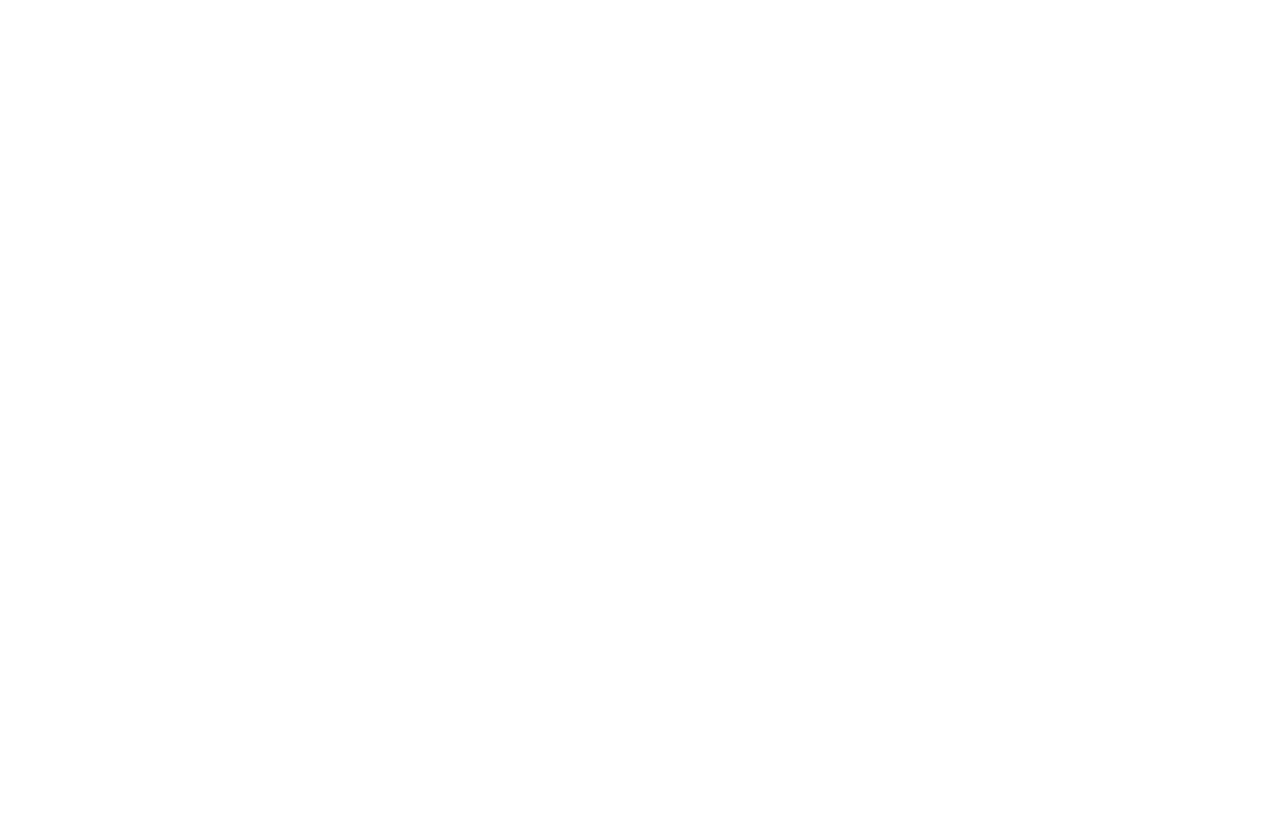
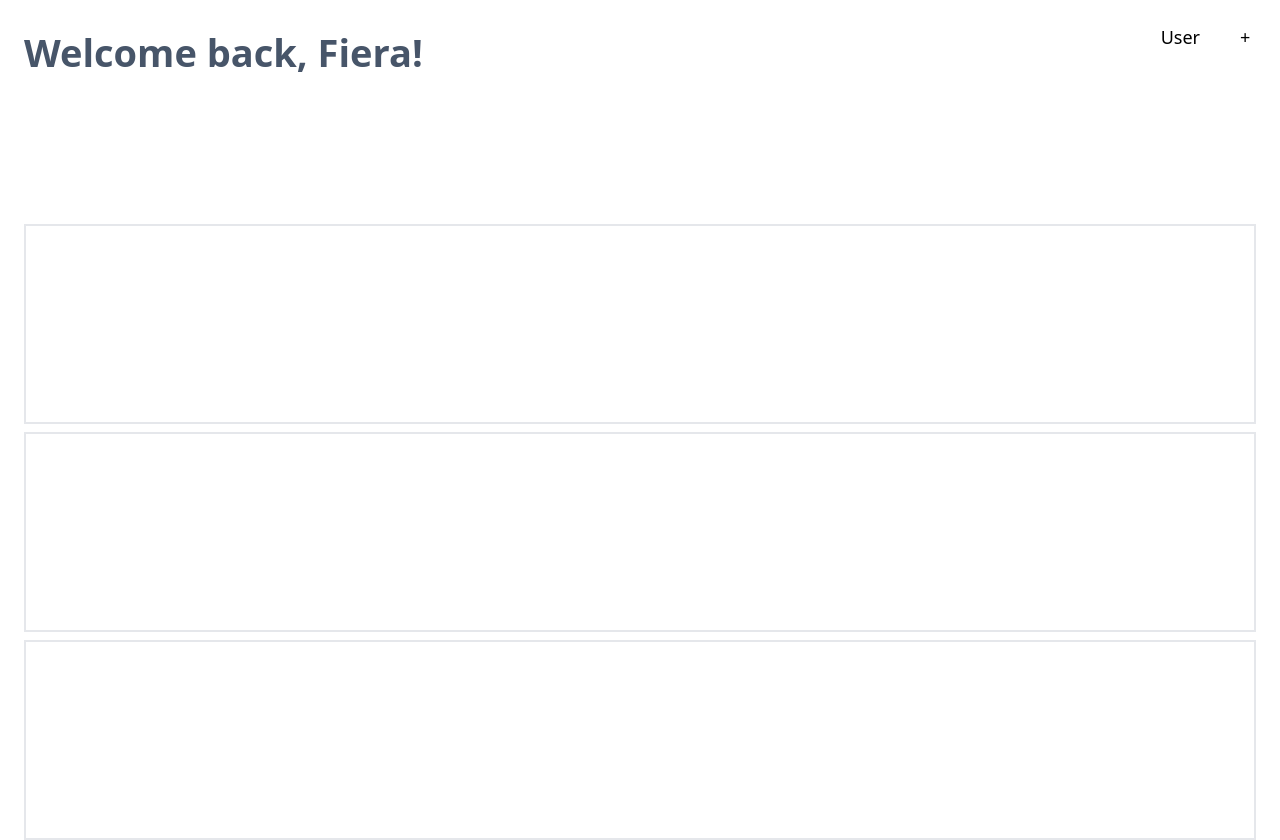
Before and after one commit to neusgp/RDJ, a React (Create React App) app in the folder frontend/: page /dashboard in a window 1280 px wide. Before the commit this address had no page. Before the commit the page ends 800 px from the top, so only its background shows below. Built offline with nearby package versions, Linux system fonts and the light colour scheme.

Commit message:
feat: implement dashboard draft

```diff
--- a/frontend/src/App.tsx
+++ b/frontend/src/App.tsx
@@ -1,8 +1,8 @@
 import React from "react";
+import { Route, Routes } from "react-router-dom";
+
+import { Dashboard, LandingPage, PasswordRecovery } from "./pages";
 import "./index.css";
-import { LandingPage } from "./pages/LandingPage";
-import { PasswordRecovery } from "./pages/PasswordRecovery";
-import { Route, Routes } from "react-router-dom";
 
 function App() {
   return (
@@ -12,6 +12,7 @@
         <Routes>
           <Route path="/" element={<LandingPage />} />
           <Route path="/recovery" element={<PasswordRecovery />} />
+          <Route path="/dashboard" element={<Dashboard />} />
         </Routes>
       </main>
     </div>
--- /dev/null
+++ b/frontend/src/components/dashboard/Card.tsx
@@ -0,0 +1,5 @@
+import React from "react";
+
+export const Card = () => {
+  return <div className="border border-2 h-[200px] border-round"></div>;
+};
--- /dev/null
+++ b/frontend/src/components/dashboard/index.ts
@@ -0,0 +1 @@
+export * from "./Card";
--- a/frontend/src/components/index.ts
+++ b/frontend/src/components/index.ts
@@ -1 +1,3 @@
-export * from './forms'
+export * from "./forms";
+export * from "./menus";
+export * from './dashboard'
--- /dev/null
+++ b/frontend/src/components/menus/CreateMenu.tsx
@@ -0,0 +1,15 @@
+import React, { useState } from "react";
+import { CreateMenuOptions } from "./CreateMenuOptions";
+
+export const CreateMenu = () => {
+  const [isOpen, setIsOpen] = useState<boolean>(false);
+
+  return (
+    <div className="space-y-4">
+      <p className="w-4 cursor-pointer" onClick={() => setIsOpen(!isOpen)}>
+        {isOpen ? "-" : "+"}
+      </p>
+      {isOpen && <CreateMenuOptions />}
+    </div>
+  );
+};
--- /dev/null
+++ b/frontend/src/components/menus/CreateMenuOptions.tsx
@@ -0,0 +1,12 @@
+import React from "react";
+
+export const CreateMenuOptions = () => {
+  return (
+    <div className="border border-4 flex flex-col absolute w-[160px] right-0 p-3 gap-2 bg-white">
+      <p>Season Goal</p>
+      <p>Journal Entry</p>
+      <p>Note</p>
+      <p>Bout Reminder</p>
+    </div>
+  );
+};
--- /dev/null
+++ b/frontend/src/components/menus/index.ts
@@ -0,0 +1 @@
+export * from "./CreateMenu";
--- /dev/null
+++ b/frontend/src/pages/Dashboard.tsx
@@ -0,0 +1,23 @@
+import React from "react";
+import { Card, CreateMenu } from "../components";
+
+export const Dashboard = () => {
+  return (
+    <div className="h-screen p-6">
+      <div className="flex justify-between h-[200px]">
+        <p className="font-bold text-[38px] text-slate-600">
+          Welcome back, Fiera!
+        </p>
+        <div className="flex gap-10 text-[18px]">
+          <p>User</p>
+          <CreateMenu />
+        </div>
+      </div>
+      <div className="space-y-2">
+        <Card />
+        <Card />
+        <Card />
+      </div>
+    </div>
+  );
+};
--- /dev/null
+++ b/frontend/src/pages/index.ts
@@ -0,0 +1,3 @@
+export * from './Dashboard'
+export * from './LandingPage'
+export * from './PasswordRecovery'
```
